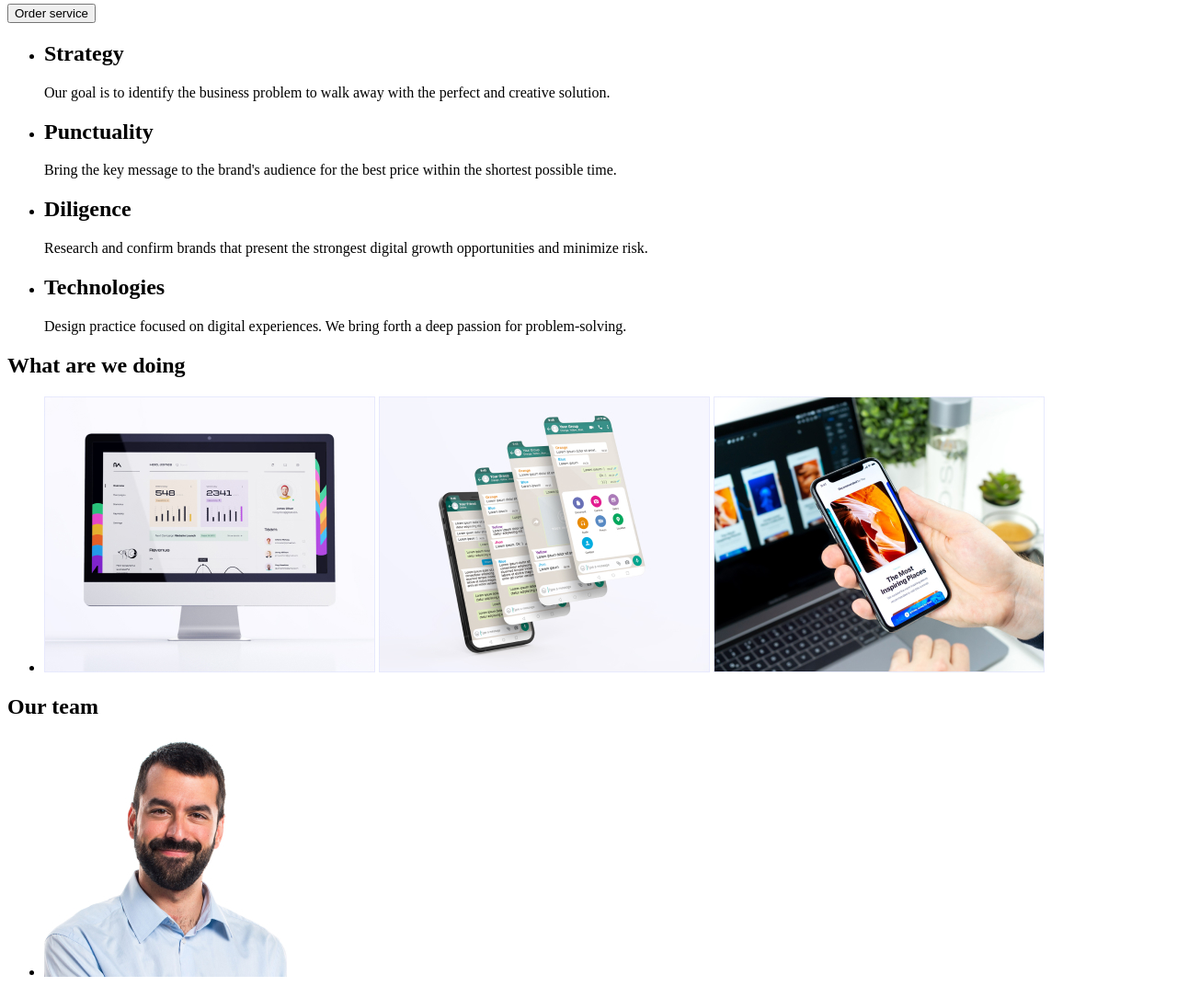
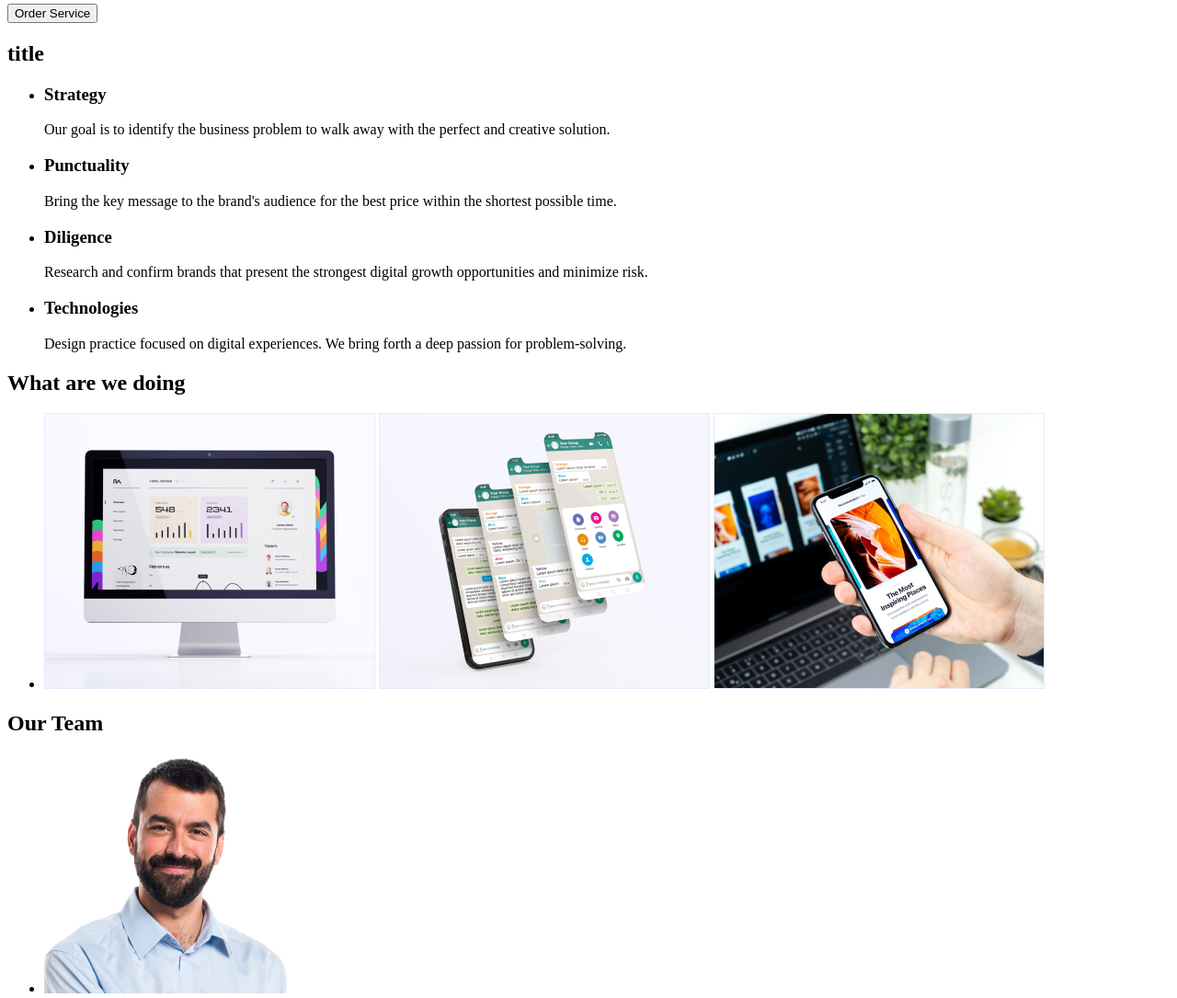
Before and after one commit to VeronikaKras/goit-markup-hw-01, a plain HTML site: page index.html in a window 1280 px wide. Shown: the part 211-1296 px from the top of the page at 92% size. Drawn offline with Linux system fonts and the light colour scheme.

Commit message:
update index.html

```diff
--- a/index.html
+++ b/index.html
@@ -27,34 +27,35 @@
     <main>
       <section>
         <h1>Effective Solutions for Your Business</h1>
-        <button type="button">Order service</button>
+        <button type="button">Order Service</button>
       </section>
 
       <section>
+        <h2>title</h2>
         <ul>
           <li>
-            <h2>Strategy</h2>
+            <h3>Strategy</h3>
             <p>
               Our goal is to identify the business problem to walk away with the
               perfect and creative solution.
             </p>
           </li>
           <li>
-            <h2>Punctuality</h2>
+            <h3>Punctuality</h3>
             <p>
               Bring the key message to the brand's audience for the best price
               within the shortest possible time.
             </p>
           </li>
           <li>
-            <h2>Diligence</h2>
+            <h3>Diligence</h3>
             <p>
               Research and confirm brands that present the strongest digital
               growth opportunities and minimize risk.
             </p>
           </li>
           <li>
-            <h2>Technologies</h2>
+            <h3>Technologies</h3>
             <p>
               Design practice focused on digital experiences. We bring forth a
               deep passion for problem-solving.
@@ -79,7 +80,7 @@
       </section>
 
       <section>
-        <h2>Our team</h2>
+        <h2>Our Team</h2>
         <ul>
           <li>
             <img src="./images/imageshw01/img4.jpg" alt="face" width="264" />
```
